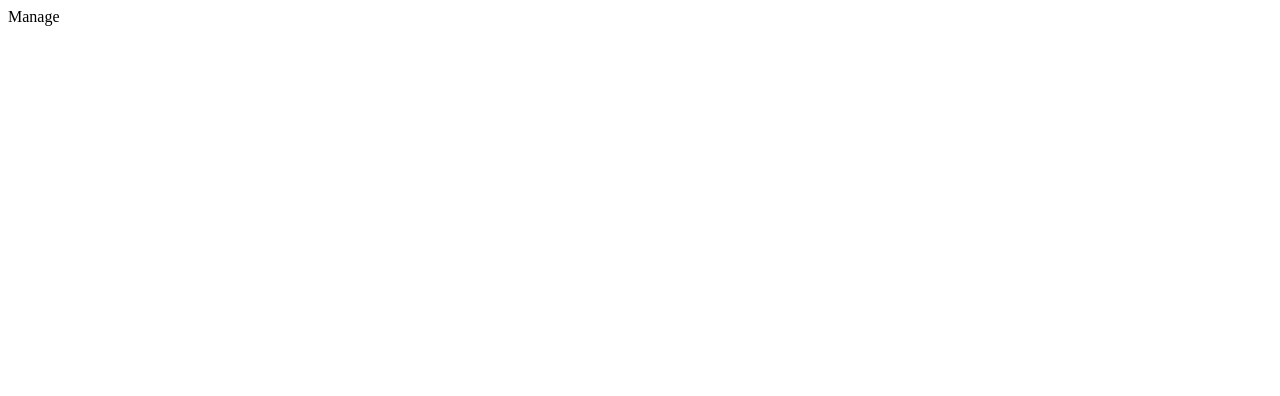
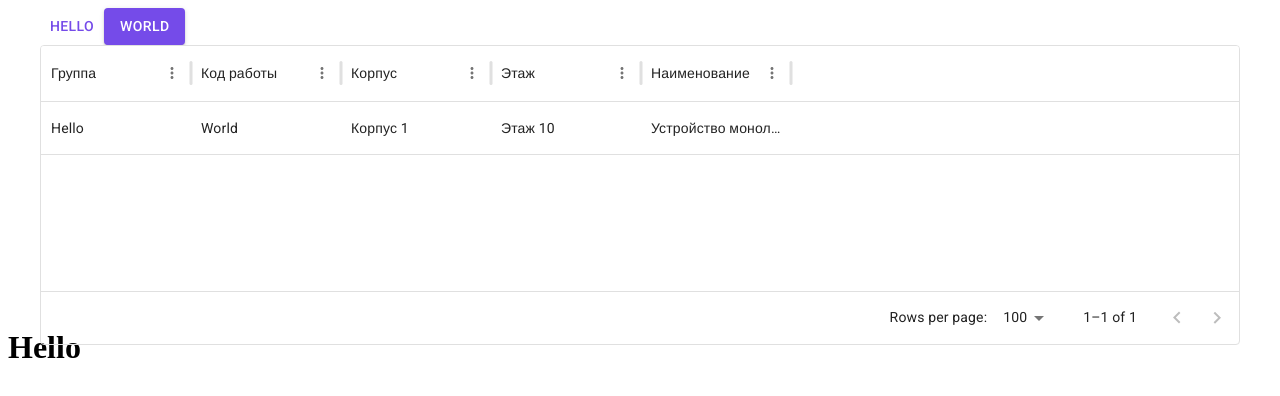
Before and after one commit to esilyaev/mrg-lkp, a React (Vite) app: page /manage in a window 1280 px wide. Shown: the top 396 px of the page. Built offline with nearby package versions, Linux system fonts and the light colour scheme; a web font is replaced by a local one.

Commit message:
add data grid from MUI

```diff
--- a/package.json
+++ b/package.json
@@ -15,6 +15,7 @@
     "@fontsource/roboto": "^5.0.12",
     "@mui/icons-material": "^5.15.14",
     "@mui/material": "^5.15.14",
+    "@mui/x-data-grid": "^7.0.0",
     "react": "^18.2.0",
     "react-dom": "^18.2.0",
     "react-router-dom": "^6.22.3"
--- a/src/pages/Manage.tsx
+++ b/src/pages/Manage.tsx
@@ -1,3 +1,34 @@
+import { Button } from "@mui/material";
+import { GridRowsProp, GridColDef, DataGrid } from "@mui/x-data-grid";
+
+const rows: GridRowsProp = [
+  {
+    id: 1,
+    group: "Hello",
+    code: "World",
+    building: "Корпус 1",
+    level: "Этаж 10",
+    name: "Устройство монолитных стен из бетона марки В40",
+  },
+];
+
+const columns: GridColDef[] = [
+  { field: "group", headerName: "Группа", width: 150 },
+  { field: "code", headerName: "Код работы", width: 150 },
+  { field: "building", headerName: "Корпус", width: 150 },
+  { field: "level", headerName: "Этаж", width: 150 },
+  { field: "name", headerName: "Наименование", width: 150 },
+];
+
 export const Manage = () => {
-  return <div>Manage</div>;
+  return (
+    <>
+      <div style={{ height: 300, width: "1200px", margin: "0 auto" }}>
+        <Button>Hello</Button>
+        <Button variant="contained">World</Button>
+        <DataGrid rows={rows} columns={columns} />
+      </div>
+      <h1>Hello </h1>
+    </>
+  );
 };
```
Also changed, not shown: 1 other file (tests, documents, lock files or other folders).
